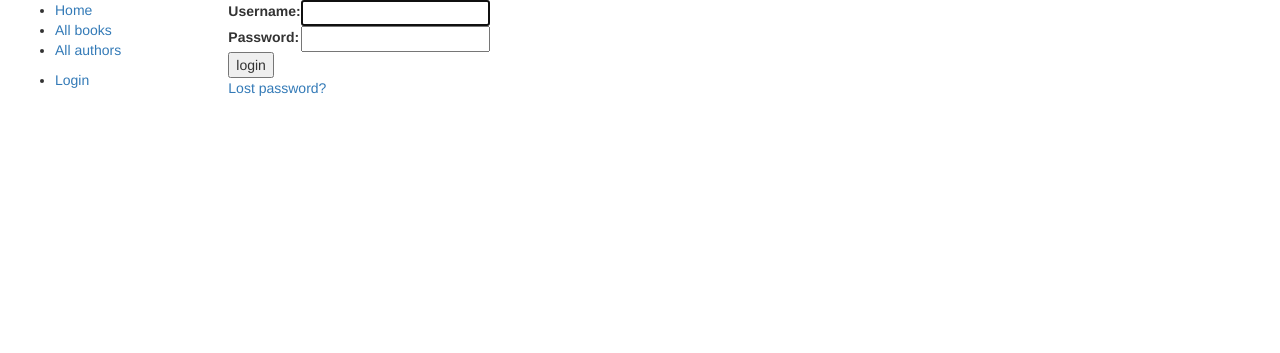
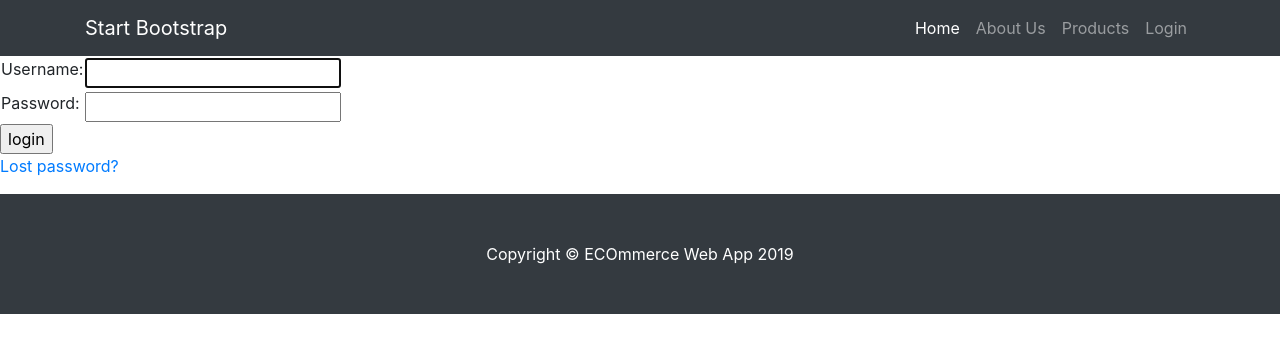
Before and after one commit to MoniqueWarrington/ECOmmerceAppSecurityProject, a Django app: page /accounts/login/ in a window 1280 px wide. Shown: the top 353 px of the page. Run offline with Django 3.2, Linux system fonts and the light colour scheme; some libraries are stand-ins or nearby versions.

Commit message:
Implement login/ logout --working -with some styling

```diff
--- a/Home/static/home/css/small-business.css
+++ b/Home/static/home/css/small-business.css
@@ -6,3 +6,12 @@
 body {
   padding-top: 56px;
 }
+
+.display_text {
+  text-transform: uppercase;
+  font-weight: bolder;
+}
+
+#staff {
+  color: lime;
+}
--- /dev/null
+++ b/Home/templates/base.html
@@ -0,0 +1,95 @@
+{% load staticfiles %}
+<!DOCTYPE html>
+<html lang="en">
+
+<head>
+
+  <meta charset="utf-8">
+  <meta name="viewport" content="width=device-width, initial-scale=1, shrink-to-fit=no">
+  <meta name="description" content="">
+  <meta name="author" content="">
+
+  <title>ECOmmerce Login Page</title>
+
+  <!-- Bootstrap core CSS -->
+  <link rel="stylesheet" href="{% static 'home/css/bootstrap/css/bootstrap.min.css' %}">
+
+  <!-- Custom styles for this template -->
+  <link href="{% static 'home/css/small-business.css' %}" rel="stylesheet">
+
+</head>
+
+<body>
+
+  {% block navbar %}
+  <!-- Navigation -->
+  <nav class="navbar navbar-expand-lg navbar-dark bg-dark fixed-top">
+    <div class="container">
+      <a class="navbar-brand" href="#">Start Bootstrap</a>
+      <button class="navbar-toggler" type="button" data-toggle="collapse" data-target="#navbarResponsive" aria-controls="navbarResponsive" aria-expanded="false" aria-label="Toggle navigation">
+        <span class="navbar-toggler-icon"></span>
+      </button>
+      <div class="collapse navbar-collapse" id="navbarResponsive">
+        <ul class="navbar-nav ml-auto">
+          <li class="nav-item active">
+            <a class="nav-link" href="{%url 'Home Page'%}">Home
+              <span class="sr-only">(current)</span>
+            </a>
+          </li>
+          <li class="nav-item">
+            <a class="nav-link" href="{%url 'About Us'%}">About Us</a>
+          </li>
+          <li class="nav-item">
+            <a class="nav-link" href="{%url 'Products'%}">Products</a>
+          </li>
+          {% if user.is_authenticated %}
+            <li class="nav-item nav-link display_text">User: {{ user.get_username }}</li>
+            <li class="nav-item display_text"><a class="nav-link" href="{% url 'logout'%}?next={{request.path}}">logout</a></li>
+          {% else %}
+            <li class="nav-item"><a class="nav-link" href="{% url 'login'%}?next={{request.path}}">Login</a></li>
+          {% endif %}
+          {% if user.is_staff %}
+          <li class="nav-item nav-link display_text" id="staff">staff</li>
+          {% endif %}
+        </ul>
+      </div>
+    </div>
+  </nav>
+  {% endblock navbar %}
+
+  {% block content %}
+
+  {% endblock content %}
+
+  {% block pagination %}
+    {% if is_paginated %}
+        <div class="pagination">
+            <span class="page-links">
+                {% if page_obj.has_previous %}
+                    <a href="{{ request.path }}?page={{ page_obj.previous_page_number }}">previous</a>
+                {% endif %}
+                <span class="page-current">
+                    Page {{ page_obj.number }} of {{ page_obj.paginator.num_pages }}.
+                </span>
+                {% if page_obj.has_next %}
+                    <a href="{{ request.path }}?page={{ page_obj.next_page_number }}">next</a>
+                {% endif %}
+            </span>
+        </div>
+    {% endif %}
+  {% endblock %}
+  <!-- Footer -->
+  <footer class="py-5 bg-dark">
+    <div class="container">
+      <p class="m-0 text-center text-white">Copyright &copy; ECOmmerce Web App 2019</p>
+    </div>
+    <!-- /.container -->
+  </footer>
+
+  <!-- Bootstrap core JavaScript -->
+  <script src="vendor/jquery/jquery.min.js"></script>
+  <script src="vendor/bootstrap/js/bootstrap.bundle.min.js"></script>
+
+</body>
+
+</html>
--- a/Home/templates/base_generic.html
+++ b/Home/templates/base_generic.html
@@ -14,7 +14,7 @@
   <link rel="stylesheet" href="{% static 'css/styles.css' %}">
 </head>
 <body>
-
+</br></br>
 <div class="container-fluid">
 
 <div class="row">
--- /dev/null
+++ b/Home/templates/registration/logged_out.html
@@ -0,0 +1,6 @@
+{% extends "base.html" %}
+
+{% block content %}
+  <p>Logged out!</p>
+  <a href="{% url 'login'%}">Click here to login again.</a>
+{% endblock %}
--- a/Home/templates/registration/login.html
+++ b/Home/templates/registration/login.html
@@ -1,4 +1,5 @@
-{% extends "base_generic.html" %}
+{% extends "base.html" %}
+
 
 {% block content %}
 
```
Also changed, not shown: ECOmmerce/settings.py (line endings or trailing spaces), db.sqlite3.
